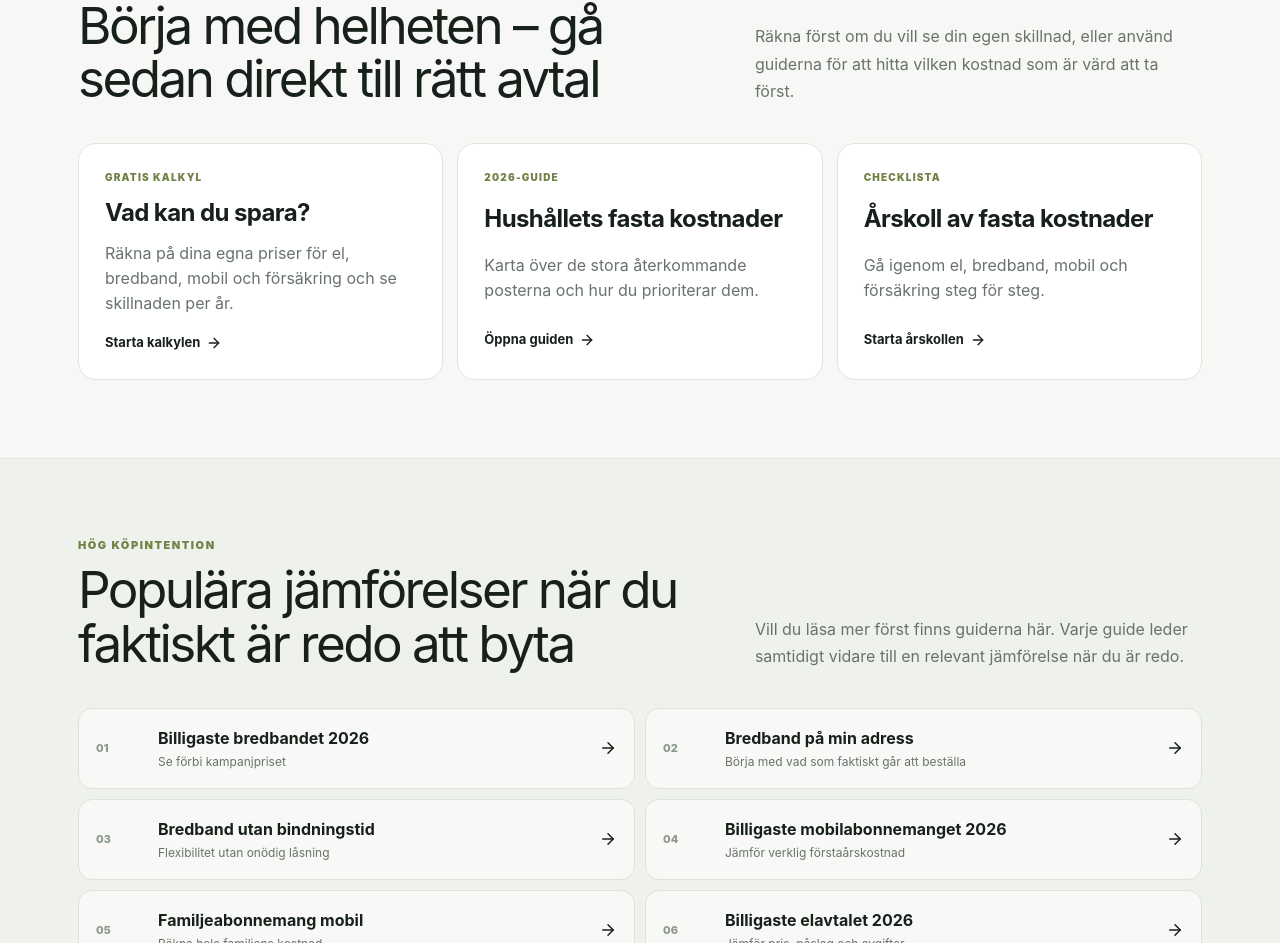
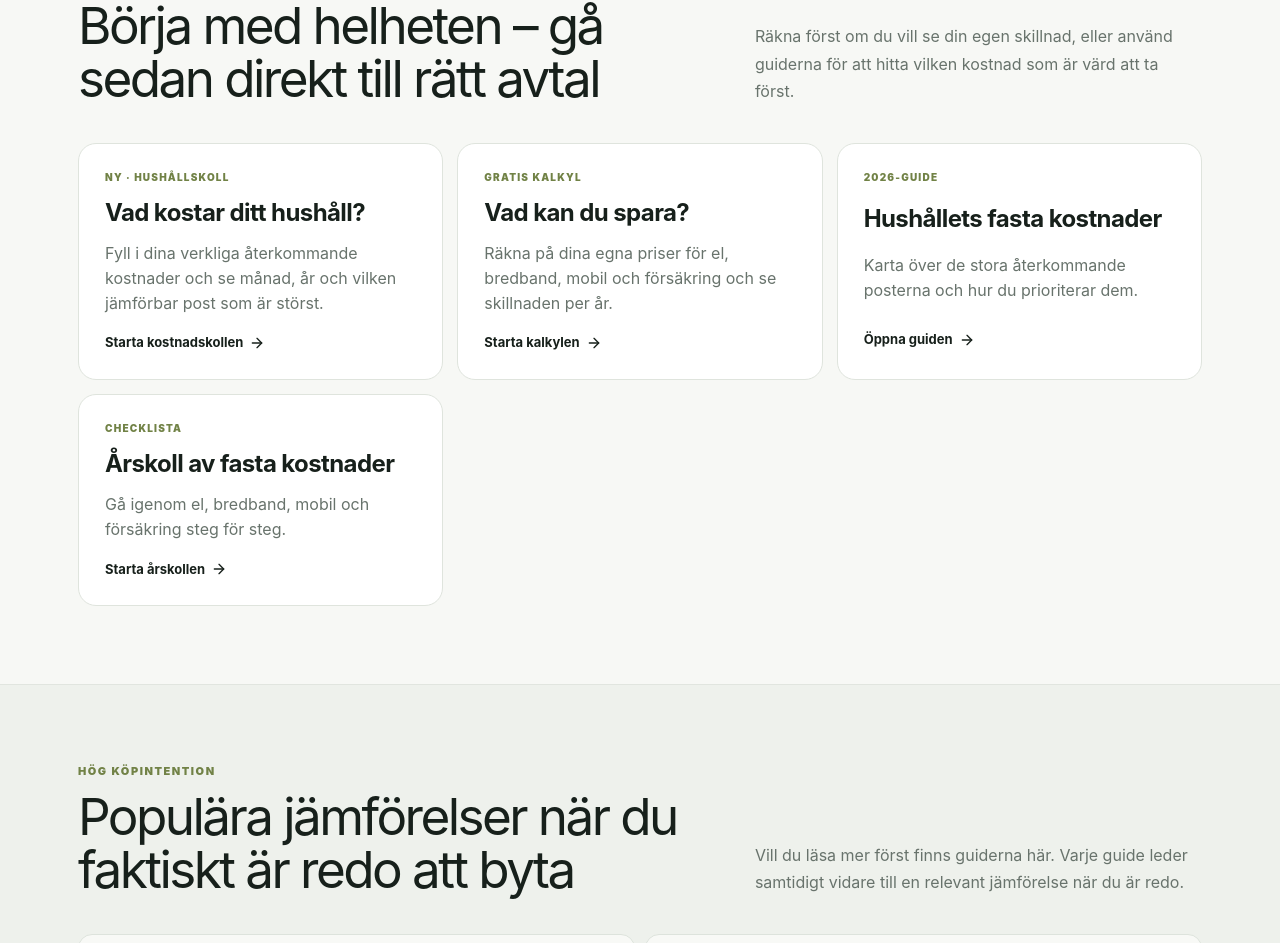
Before and after one commit to arvidlandin-cpu/sankkostnaden, a Next.js app: page / in a window 1280 px wide. Shown: the part 3364-4307 px from the top of the page. Built offline with nearby package versions, Linux system fonts and the light colour scheme.

Commit message:
Surface household cost tool on homepage

```diff
--- a/pages/index.tsx
+++ b/pages/index.tsx
@@ -150,6 +150,7 @@ export default function Home() {
             <p>Räkna först om du vill se din egen skillnad, eller använd guiderna för att hitta vilken kostnad som är värd att ta först.</p>
           </div>
           <div className={styles.trafficMagnets}>
+            <a href='./verktyg/hushallskostnadskollen/'><span>NY · HUSHÅLLSKOLL</span><strong>Vad kostar ditt hushåll?</strong><p>Fyll i dina verkliga återkommande kostnader och se månad, år och vilken jämförbar post som är störst.</p><b>Starta kostnadskollen <ArrowRight size={16} /></b></a>
             <a href='./app/'><span>GRATIS KALKYL</span><strong>Vad kan du spara?</strong><p>Räkna på dina egna priser för el, bredband, mobil och försäkring och se skillnaden per år.</p><b>Starta kalkylen <ArrowRight size={16} /></b></a>
             <a href='./guide/hushallets-fasta-kostnader-2026/'><span>2026-GUIDE</span><strong>Hushållets fasta kostnader</strong><p>Karta över de stora återkommande posterna och hur du prioriterar dem.</p><b>Öppna guiden <ArrowRight size={16} /></b></a>
             <a href='./guide/arskoll-fasta-kostnader/'><span>CHECKLISTA</span><strong>Årskoll av fasta kostnader</strong><p>Gå igenom el, bredband, mobil och försäkring steg för steg.</p><b>Starta årskollen <ArrowRight size={16} /></b></a>
```
